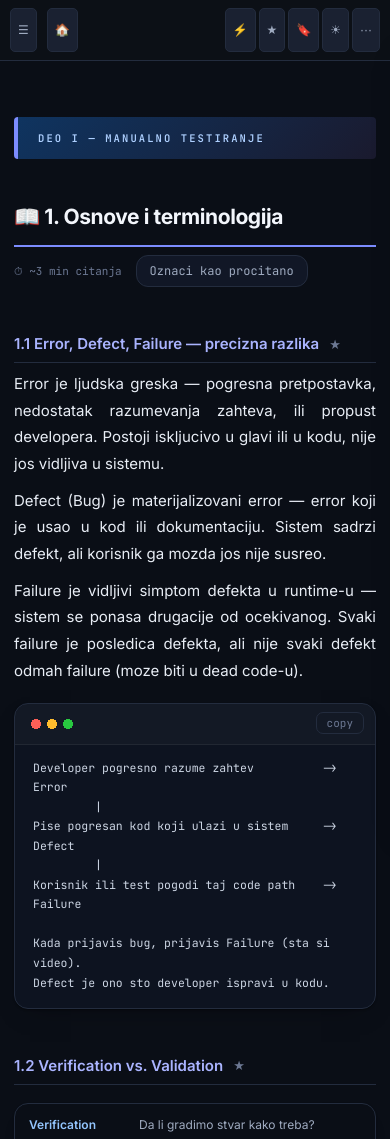
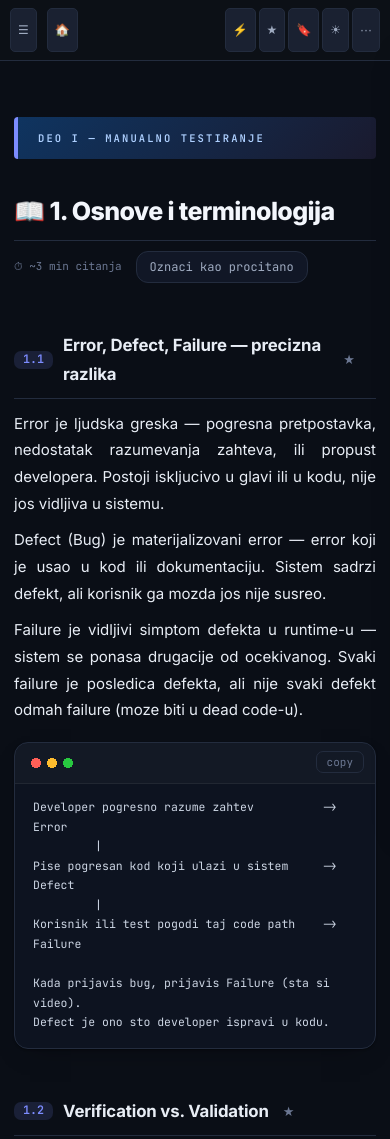
Before and after one commit to Bera23/qa-reference, a plain HTML site: page s01.html in a window 390 px wide. Shown: the top 1139 px of the page. Drawn offline with Linux system fonts and the light colour scheme.

Commit message:
Deploy: phase 3a headings + num chips

```diff
--- a/script.js
+++ b/script.js
@@ -99,7 +99,7 @@ function migrateStorage() {
 // can no longer abort the rest of the page initialisation.
 document.addEventListener('DOMContentLoaded', () => {
   const steps = [migrateStorage, addAnchorLinks, addBookmarkButtons, restoreState, initSyntaxHighlight,
-    initLangBadges, initQuizMode, initDeoJump, initDeoCollapse, initRelatedSections, updateBmCount, initNavHeights, () => filterGlosar(''), loadSearchIndex, scrollToHash];
+    initLangBadges, initNumChips, initQuizMode, initDeoJump, initDeoCollapse, initRelatedSections, updateBmCount, initNavHeights, () => filterGlosar(''), loadSearchIndex, scrollToHash];
   steps.forEach(step => {
     try { step(); } catch (err) { console.error('Init step failed:', step.name || '(anonymous)', err); }
   });
@@ -614,6 +614,24 @@ function initLangBadges() {
   });
 }
 
+// Split a leading "13.1" / "4.2" number out of a numbered heading into its own styled chip (design
+// only). Runs after anchors/bookmarks, so the heading's first child is still its plain text node;
+// headings without a leading number (Deo headers, questions) are left untouched.
+function initNumChips() {
+  document.querySelectorAll('#content h2.sub-title, #content h3.sub-sub-title').forEach(h => {
+    if (h.querySelector('.num')) return;
+    const tn = h.firstChild;
+    if (!tn || tn.nodeType !== 3) return;
+    const m = tn.textContent.match(/^\s*(\d+(?:\.\d+)*)\s+([\s\S]*)$/);
+    if (!m) return;
+    const chip = document.createElement('span');
+    chip.className = 'num';
+    chip.textContent = m[1];
+    tn.textContent = m[2];
+    h.insertBefore(chip, tn);
+  });
+}
+
 // ═══════════════════════════════════════════════════════
 // Q&A QUIZ MODE — only on the "Pitanja i odgovori" page. Groups each
 // h3.sub-sub-title question with its following answer paragraphs into
--- a/style.css
+++ b/style.css
@@ -85,7 +85,7 @@ body{font-family:var(--font);background:var(--bg);color:var(--text);line-height:
 
 /* ── Sections ───────────── */
 .section{padding-top:16px;}
-h1.sec-title{font-size:26px;font-weight:700;color:var(--h1c);padding:24px 0 10px;border-bottom:2px solid var(--accent);margin-bottom:8px;font-family:var(--font);letter-spacing:-.02em;}
+h1.sec-title{font-size:32px;font-weight:800;color:var(--h1c);padding:22px 0 14px;border-bottom:1px solid var(--border);margin-bottom:10px;font-family:var(--font);letter-spacing:-.025em;line-height:1.15;}
 .read-badge{font-size:10px;font-weight:400;font-family:var(--mono);background:var(--read-clr);color:#fff;padding:2px 7px;border-radius:10px;letter-spacing:.05em;display:none;margin-left:8px;vertical-align:middle;}
 .read-badge.visible{display:inline;}
 .section-meta{display:flex;align-items:center;gap:14px;margin-bottom:18px;font-family:var(--mono);font-size:11px;color:var(--text3);}
@@ -135,13 +135,16 @@ h1.sec-title{font-size:26px;font-weight:700;color:var(--h1c);padding:24px 0 10px
 .related-list a:hover{border-color:var(--accent);color:var(--accent);}
 .doc-version{margin-top:28px;padding-top:14px;border-top:1px solid var(--border);font-family:var(--mono);font-size:11px;color:var(--text3);}
 .doc-version code{color:var(--text2);}
-h2.sub-title{font-size:calc(var(--fs,15px)*1.1);font-weight:600;color:var(--h2c);padding-top:26px;margin-bottom:8px;font-family:var(--font);border-bottom:1px solid var(--border);padding-bottom:5px;display:flex;align-items:center;gap:6px;}
+h2.sub-title{font-size:calc(var(--fs,15px)*1.22);font-weight:700;color:var(--text);padding-top:30px;margin-bottom:12px;font-family:var(--font);border-bottom:1px solid var(--border);padding-bottom:9px;display:flex;align-items:center;gap:10px;letter-spacing:-.01em;}
 .anchor{font-size:12px;color:var(--text3);text-decoration:none;opacity:0;transition:opacity .2s;font-family:var(--mono);margin-left:auto;}
 h2.sub-title:hover .anchor{opacity:1;}
 /* The topbar is sticky (~64px). Without this, jumping to #anchor / a bookmark / a search hit puts the heading under it. */
 h2.sub-title{scroll-margin-top:48px;}
 .anchor:hover{color:var(--accent);}
-h3.sub-sub-title{font-size:calc(var(--fs,15px)*0.9);font-weight:600;color:var(--h3c);padding-top:16px;margin-bottom:7px;font-family:var(--mono);letter-spacing:.02em;}
+h3.sub-sub-title{font-size:calc(var(--fs,15px)*1.0);font-weight:600;color:var(--text);padding-top:20px;margin-bottom:9px;font-family:var(--font);letter-spacing:-.005em;}
+.sub-title .num,.sub-sub-title .num{font-family:var(--mono);font-weight:600;color:var(--accent);background:color-mix(in srgb,var(--accent) 14%,transparent);border-radius:7px;line-height:1;letter-spacing:0;}
+h2.sub-title .num{font-size:calc(var(--fs,15px)*0.78);padding:3px 9px;flex:0 0 auto;}
+h3.sub-sub-title .num{display:inline-block;font-size:calc(var(--fs,15px)*0.74);padding:2px 7px;margin-right:8px;transform:translateY(-1px);}
 .body-text{color:var(--text);margin-bottom:10px;line-height:1.78;text-align:justify;}
 /* --- Q&A redesign (section 24 only: .qa-question is set by initQuizMode, body.qa-page scopes the Deo headers). Overrides the mono/undersized h3.sub-sub-title so the prompt reads as the focal point, not weaker than its own answer. --- */
 #content h3.qa-question{font-family:var(--font);font-size:calc(var(--fs,15px)*1.08);font-weight:600;letter-spacing:normal;color:var(--h2c);line-height:1.4;margin:20px 0 0;padding:13px 36px 12px 16px;border-left:3px solid var(--accent);background:var(--bg2);border-radius:7px;transition:background .15s,border-color .15s,color .15s;}
@@ -149,7 +152,7 @@ h3.sub-sub-title{font-size:calc(var(--fs,15px)*0.9);font-weight:600;color:var(--
 #content .qa-question::after{right:14px;top:50%;transform:translateY(-50%);font-size:13px;color:var(--accent);}
 #content .qa-item{margin-bottom:9px;}
 #content .qa-item .qa-answer{padding-left:16px;margin-top:10px;}
-body.qa-page h2.sub-title{border-left:4px solid var(--accent);padding-left:12px;border-radius:0 4px 4px 0;background:linear-gradient(90deg,rgba(79,142,247,.08),transparent);}
+body.qa-page h2.sub-title{border-left:4px solid var(--accent);padding-left:12px;border-radius:0 4px 4px 0;background:linear-gradient(90deg,color-mix(in srgb,var(--accent) 10%,transparent),transparent);}
 /* Toolbar / meta buttons: bigger tap target + contrast + subtle fill (were 11px / 3px padding / text3 — cramped and tiny to tap on mobile). Mono identity and hover/active/done states kept. */
 .mark-read-btn,.quiz-toggle-btn,.quiz-toolbar-btn{font-size:12px;padding:7px 13px;color:var(--text2);background:var(--bg2);}
 /* Deo jump bar (section 24 only, built by initDeoJump): sticky chips to reach Deo I/II/III/IV in a long Q&A list. top is set inline from topbar height. */
@@ -308,8 +311,8 @@ body.light .warning{background:color-mix(in srgb,#fbbf24 15%,#fff);color:#334155
   #topbar-meta,#breadcrumb{display:none;}
   #topbar-right{gap:3px;}
   .tb-btn{padding:5px 7px;font-size:12px;}
-  h1.sec-title{font-size:21px;}
-  h2.sub-title{font-size:calc(var(--fs,15px)*1);}
+  h1.sec-title{font-size:25px;}
+  h2.sub-title{font-size:calc(var(--fs,15px)*1.12);}
   .code-block pre{font-size:calc(var(--fs,15px)*0.7667);white-space:pre-wrap;word-break:break-word;}
   table{font-size:12px;}
   .glosar-item{flex-direction:column;gap:3px;}
--- a/sw.js
+++ b/sw.js
@@ -2,7 +2,7 @@
  * The cache version and the precache list below are placeholders that build.js fills in
  * (content hash + file list), so every content change produces a new cache and old
  * caches are deleted on activate. Do not write the placeholder tokens anywhere else. */
-const CACHE = 'qa-ref-f0aacd2bf5';
+const CACHE = 'qa-ref-c712ba9afa';
 const PRECACHE = [
   "./",
   "./index.html",
```
Also changed, not shown: index.html (+1 -1 lines).
